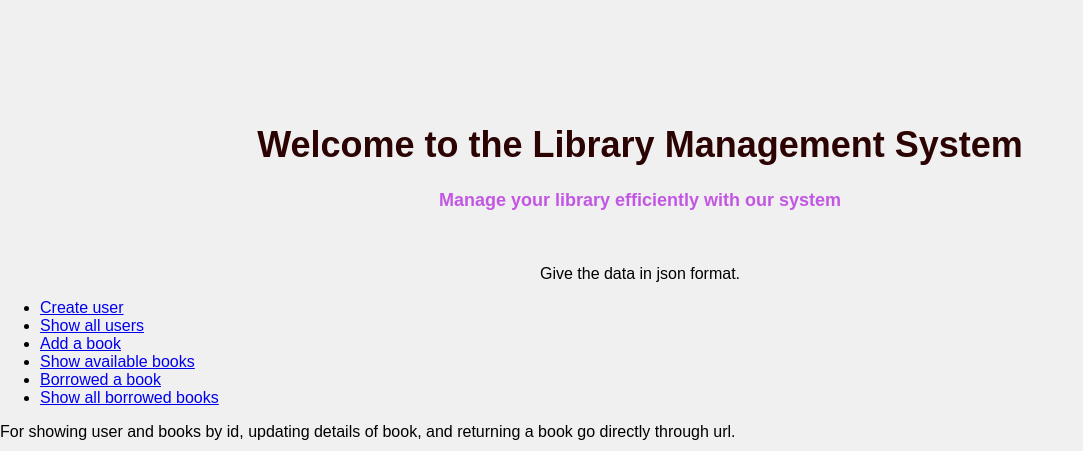
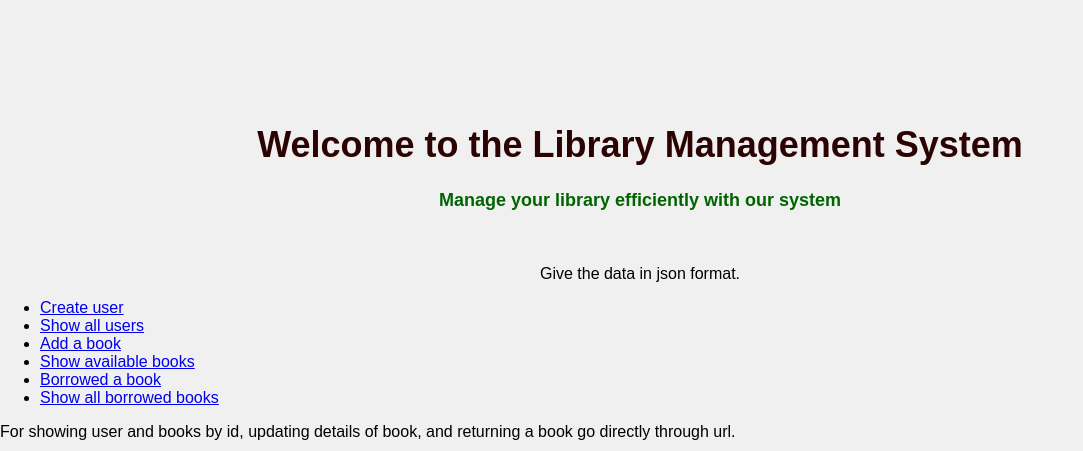
Before and after one commit to anish102/liMS, a Django app: page / in a window 1280 px wide. Shown: the top 451 px of the page, without its empty margins (0-1083 px from the left). Run offline with Django 5.2, Linux system fonts and the light colour scheme.

Commit message:
Update home.html

```diff
--- a/base/templates/home.html
+++ b/base/templates/home.html
@@ -21,7 +21,7 @@
       }
       h4 {
         font-size: 18px;
-        color: #c357e4;
+        color: #006400;
         margin-bottom: 20px;
       }
       ul {
```
